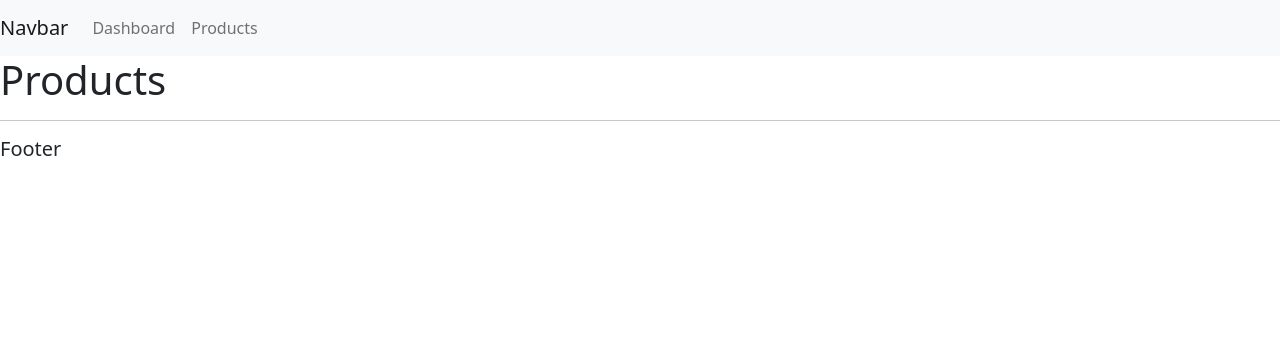
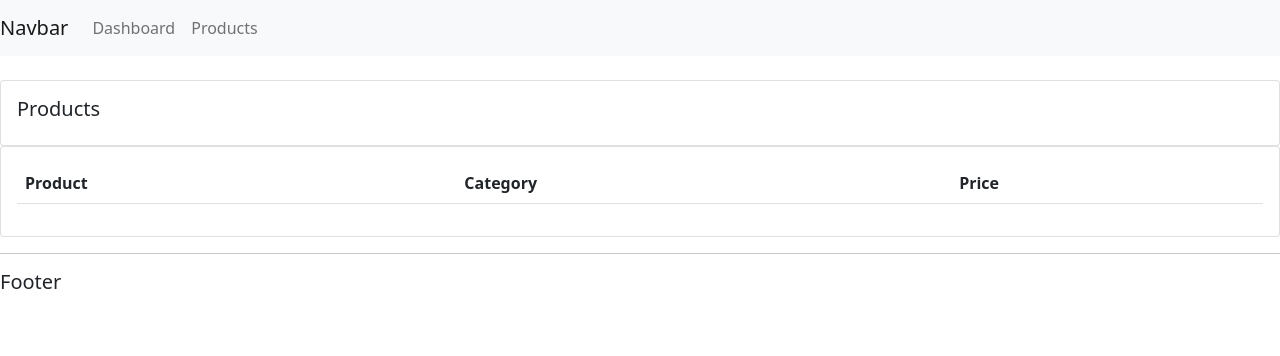
Before and after one commit to sheready/order-management, a Django app: page /products/ in a window 1280 px wide. Shown: the top 356 px of the page. Run offline with Django 3.2, Linux system fonts and the light colour scheme; lists and menus that the app fills with data are empty; some libraries are stand-ins or nearby versions.

Commit message:
add a row to display product,category and price

```diff
--- a/accounts/templates/accounts/products.html
+++ b/accounts/templates/accounts/products.html
@@ -2,6 +2,23 @@
 
 {% block content %}
 
-<h1>Products</h1>
+<br>
+
+<div class="row">
+    <div class="col-md">
+        <div class="card card-body">
+            <h5>Products</h5>
+        </div>
+        <div class="card card-body">
+            <table class="table">
+                <tr>
+                    <th>Product</th>
+                    <th>Category</th>
+                    <th>Price</th>
+                </tr>
+            </table>
+        </div>
+    </div>
+</div>
 
 {% endblock %}
```
